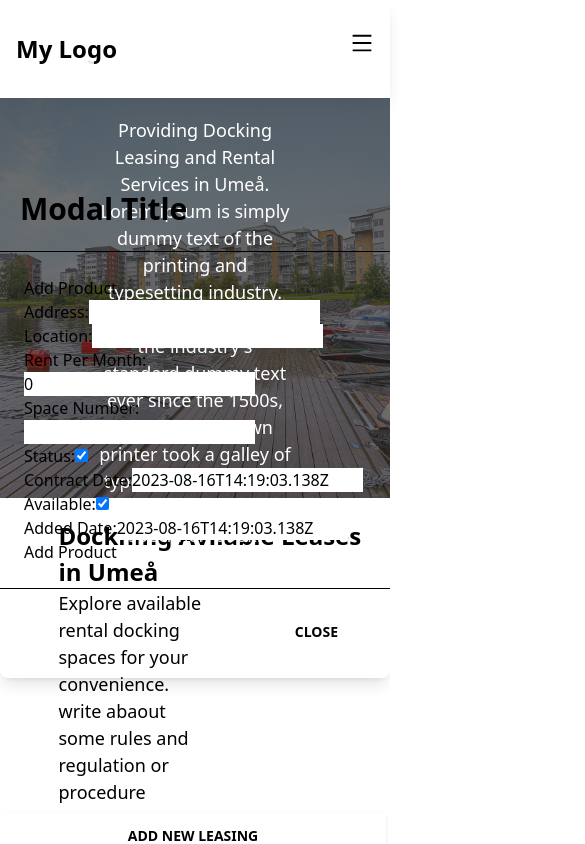
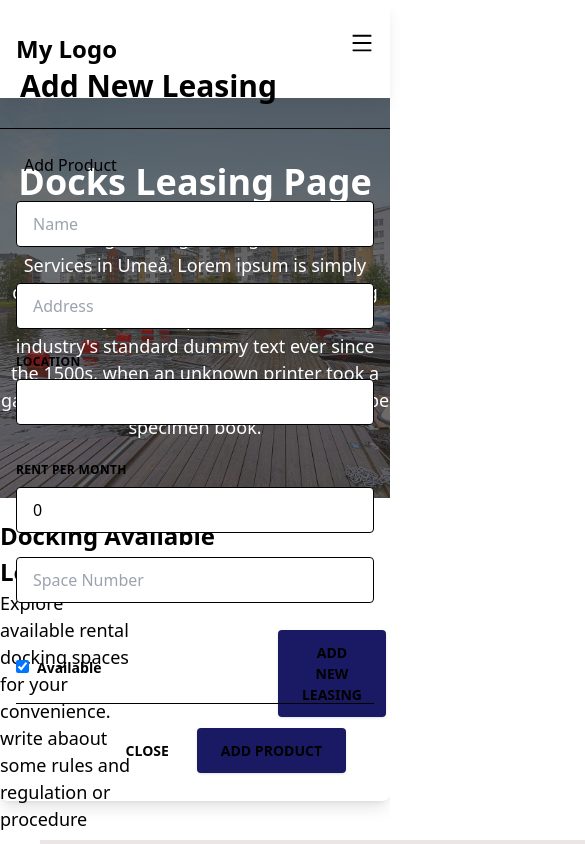
Before and after one commit to asajjad308/docking-main, a Next.js app in the folder docking-main/: page /leases in a window 390 px wide. Both pictures are taken after a click on the button "ADD NEW LEASING". Shown: the top 844 px of the page, 585 px wide, since content can reach past the window. Built offline with nearby package versions, Linux system fonts and the light colour scheme.

Commit message:
update leases page

```diff
--- a/docking-main/app/leases/page.tsx
+++ b/docking-main/app/leases/page.tsx
@@ -1,9 +1,9 @@
 'use client'
-import React,{useState} from 'react';
+import { useState } from 'react';
 import propertyData from '../data/page';
 
 
-function Leases () {
+function Leases() {
   const [showModal, setShowModal] = useState(false);
   const [address, setAddress] = useState('');
   const [location, setLocation] = useState('');
@@ -47,31 +47,29 @@ function Leases () {
       console.error('Error while adding product:', error);
     }
   };
-  return <>
-    <div className=" flex w-full mx-auto justify-center flex-col ">
-
+  return (
+    <div className=" flex w-full mx-auto justify-center flex-col">
       <div className="relative h-[400px] flex bg-cover bg-center text-primary opacity-90" style={{ backgroundImage: "url('/images/docks.jpg')" }}>
         <div className="absolute inset-0 bg-optional opacity-60"></div> {/* Semi-dark overlay */}
         <div className="relative  z-10 flex flex-col items-center justify-center">
           <h1 className="text-4xl font-bold mb-4">Docks Leasing Page</h1>
-    <p className="text-lg w-[50%] text-center">
+          <p className="text-lg md:w-[50%] text-center">
             Providing Docking Leasing and Rental Services in Umeå. Lorem ipsum is simply dummy text of the printing and typesetting industry. Lorem Ipsum has been the industry's standard dummy text ever since the 1500s, when an unknown printer took a galley of type and scrambled it to make a type specimen book.
           </p>
         </div>
       </div>
-
-    <div className='mt-[5%] mb-[2%] '><h1 className='flex justify-left ml-[15%] text-2xl font-bold'> Dockning Avilable Leases in Umeå</h1>
-    <p className='flex justify-left ml-[15%] w-[40%] text-lg '>Explore available rental docking spaces for your convenience. write abaout some rules and regulation or procedure</p>
+      <div className="flex justify-center items-center md:px-10 mt-[5%]">
+        <div>
+          <h1 className='text-2xl font-bold'> Docking Available Leases in Umeå</h1>
+          <p className='w-1/2 text-lg '>Explore available rental docking spaces for your convenience. write abaout some rules and regulation or procedure</p>
         </div>
-
-
-    <button
-        className="bg-pink-500 text-white active:bg-pink-600 font-bold uppercase text-sm px-6 py-3 rounded shadow hover:shadow-lg outline-none focus:outline-none mr-1 mb-1 ease-linear transition-all duration-150"
-        type="button"
-        onClick={() => setShowModal(true)}
-      >
+        <div className='w-1/2 flex justify-end items-end'>
+          <button className="bg-[#1a1a64] text-white active:bg-[#1a1a1a] font-bold uppercase text-sm px-6 py-3 rounded shadow hover:shadow-lg outline-none focus:outline-none mr-1 mb-1 ease-linear transition-all duration-150" type="button"
+            onClick={() => setShowModal(true)} >
             Add New Leasing
           </button>
+        </div>
+      </div>
       {showModal ? (
         <>
           <div
@@ -83,7 +81,7 @@ function Leases () {
                 {/*header*/}
                 <div className="flex items-start justify-between p-5 border-b border-solid border-slate-200 rounded-t">
                   <h3 className="text-3xl font-semibold">
-                    Modal Title
+                    Add New Leasing
                   </h3>
                   <button
                     className="p-1 ml-auto bg-transparent border-0 text-black opacity-5 float-right text-3xl leading-none font-semibold outline-none focus:outline-none"
@@ -98,73 +96,67 @@ function Leases () {
                 <div className="relative p-6 flex-auto">
                   <div>
                     <h2>Add Product</h2>
-            <form onSubmit={handleSubmit}>
-                <label>
-                    Address:
-                    <input type="text" value={address} onChange={e => setAddress(e.target.value)} />
+                  </div>
+                </div>
+                <form className="w-full max-w-lg px-4" onSubmit={handleSubmit}>
+                  <div className="flex flex-wrap -mx-3 mb-6">
+                    <div className="w-full md:w-1/2 px-3 mb-6 md:mb-0">
+                      <input className="appearance-none block w-full bg-gray-200 text-gray-700 border rounded py-3 px-4 mb-3 leading-tight focus:outline-none focus:bg-white" id="grid-first-name" type="text" placeholder="Name" />
+                    </div>
+                    <div className="w-full md:w-1/2 px-3">
+                      <input className="appearance-none block w-full bg-gray-200 text-gray-700 border border-gray-200 rounded py-3 px-4 leading-tight focus:outline-none focus:bg-white focus:border-gray-500" id="grid-address" type="text" placeholder="Address" value={address} onChange={e => setAddress(e.target.value)} />
+                    </div>
+                  </div>
+                  <div className="flex flex-wrap -mx-3 mb-6">
+                    <div className="w-full md:w-1/2 px-3 mb-6 md:mb-0">
+                      <label className="block uppercase tracking-wide text-gray-700 text-xs font-bold mb-2" htmlFor="grid-first-name">
+                        Location
                       </label>
-                <br />
-                <label>
-                    Location:
-                    <input type="text" value={location} onChange={e => setLocation(e.target.value)} />
+                      <input className="appearance-none block w-full bg-gray-200 text-gray-700 border rounded py-3 px-4 mb-3 leading-tight focus:outline-none focus:bg-white" id="grid-first-name" type="text" value={location} onChange={e => setLocation(e.target.value)} />
+                    </div>
+                    <div className="w-full md:w-1/2 px-3">
+                      <label className="block uppercase tracking-wide text-gray-700 text-xs font-bold mb-2" htmlFor="grid-first-name">
+                        Rent per month
                       </label>
-                <br />
-                <label>
-                    Rent Per Month:
-                    <input type="number" value={rentPerMonth} onChange={e => setRentPerMonth(Number(e.target.value))} />
+                      <input className="appearance-none block w-full bg-gray-200 text-gray-700 border border-gray-200 rounded py-3 px-4 leading-tight focus:outline-none focus:bg-white focus:border-gray-500" id="grid-rent" type="number" value={rentPerMonth} onChange={e => setRentPerMonth(Number(e.target.value))} placeholder="Rent per month" />
+                    </div>
+                  </div>
+                  <div className="flex flex-wrap -mx-3 mb-4">
+                    <div className="w-full md:w-1/2 px-3 mb-6 md:mb-0">
+                      <input className="appearance-none block w-full bg-gray-200 text-gray-700 border rounded py-3 px-4 mb-3 leading-tight focus:outline-none focus:bg-white" id="grid-first-name" type="text" value={spaceNumber} onChange={e => setSpaceNumber(e.target.value)} placeholder="Space Number" />
+                    </div>
+                    {/* <div className="w-full md:w-1/2 px-3">
+                      <input className="appearance-none block w-full bg-gray-200 text-gray-700 border border-gray-200 rounded py-3 px-4 leading-tight focus:outline-none focus:bg-white focus:border-gray-500" id="grid-last-name" type="text" placeholder="Address" />
+                    </div> */}
+                  </div>
+                  <div className="md:flex md:items-center mb-6">
+                    <label className="md:w-3/3 block text-gray-500 font-bold">
+                      <input checked={status} onChange={e => setStatus(e.target.checked)} className="mr-2 leading-tight" type="checkbox" />
+                      <span className="text-sm">
+                        Available
+                      </span>
                     </label>
-                <br />
-                <label>
-                    Space Number:
-                    <input type="text" value={spaceNumber} onChange={e => setSpaceNumber(e.target.value)} />
-                </label>
-                <br />
-                <label>
-                    Status:
-                    <input type="checkbox" checked={status} onChange={e => setStatus(e.target.checked)} />
-                </label>
-                <br />
-                <label>
-                    Contract Date:
-                    <input type="text" value={contractDate} onChange={e => setContractDate(e.target.value)} />
-                </label>
-                <br />
-                <label>
-                    Available:
-                    <input type="checkbox" checked={available} onChange={e => setAvailable(e.target.checked)} />
-                </label>
-                <br />
-                <label>
-                    Added Date:
-                    <input type="text" value={addedDate} onChange={e => setAddedDate(e.target.value)} />
-                </label>
-                <br />
-                <button type="submit">Add Product</button>
-            </form>
-        </div>
                   </div>
                   {/*footer*/}
                   <div className="flex items-center justify-end p-6 border-t border-solid border-slate-200 rounded-b">
                     <button
-                    className="text-red-500 background-transparent font-bold uppercase px-6 py-2 text-sm outline-none focus:outline-none mr-1 mb-1 ease-linear transition-all duration-150"
-                    type="button"
-                    onClick={() => setShowModal(false)}
-                  >
+                      className="text-red-500 background-transparent font-bold uppercase px-6 py-2 text-sm outline-none focus:outline-none mr-1 mb-1 ease-linear transition-all duration-150" type="button" onClick={() => setShowModal(false)} >
                       Close
                     </button>
-
+                    <button type='submit' className='bg-[#1a1a64] text-white active:bg-[#1a1a1a] font-bold uppercase text-sm px-6 py-3 rounded shadow hover:shadow-lg outline-none focus:outline-none mr-1 mb-1 ease-linear transition-all duration-150'>Add Product</button>
                   </div>
+                </form>
               </div>
             </div>
           </div>
           <div className="opacity-25 fixed inset-0 z-40 bg-black"></div>
         </>
-      ) : null}
-    <div className='flex justify-center mb-[8%] mt-[2%]'>
-
-      <table className="w-[70%]   ">
+      ) : null
+      }
+      <div className='flex flex-col justify-center mb-[8%] mt-[2%] px-10'>
+        <table>
           <thead className="">
-          <tr className="bg-[#ebe5e5]   ">
+            <tr className="bg-[#ebe5e5]">
               <th className=" font-bold p-4">ID</th>
               <th className=" font-bold">Address</th>
               <th className=" font-bold">Location</th>
@@ -199,7 +191,6 @@ function Leases () {
           </tbody>
         </table>
       </div>
-    </div>
-    </>
+    </div >)
 };
 export default Leases
```
Lines whose indentation alone changed are shown as unchanged.
